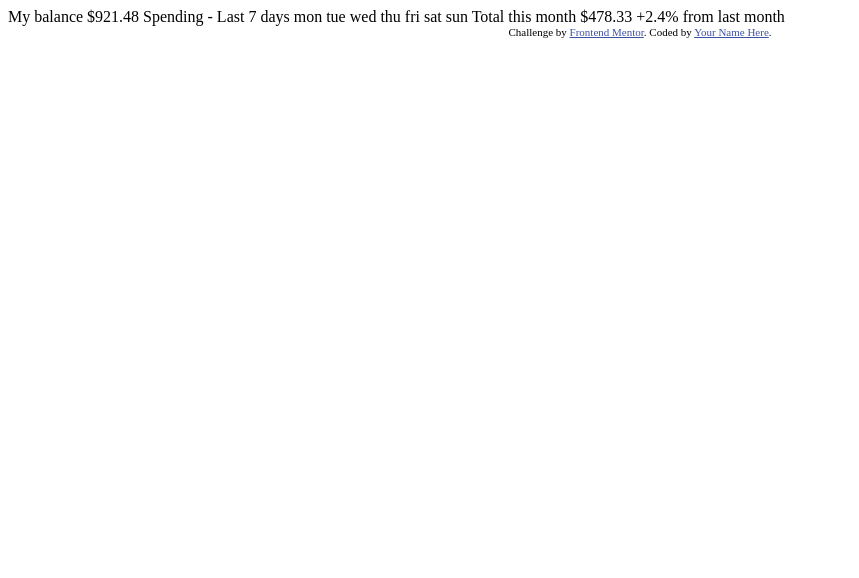
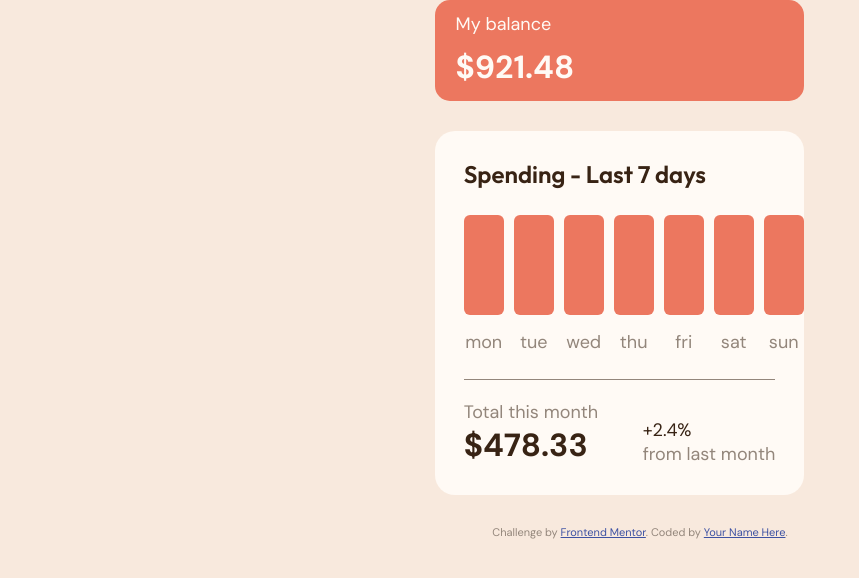
Before and after one commit to drStanojevic/test, a plain HTML site: page index.html in a window 1280 px wide. Shown: the whole page, without its empty margins (0-859 px from the left). Drawn offline with Linux system fonts and the light colour scheme.

Commit message:
finish layout and style

```diff
--- a/css/style.css
+++ b/css/style.css
@@ -0,0 +1,158 @@
+/* GOOGLE FONTS */
+@import url('https://fonts.googleapis.com/css2?family=DM+Sans:wght@400;700&family=Outfit:wght@300;400;600&display=swap');
+
+
+/* CUSTOME PROPERTIES */
+
+:root {
+   /*  ## Colors */
+
+/* ### Primary */
+
+--Soft-red: hsl(10, 79%, 65%);
+--Cyan: hsl(186, 34%, 60%);
+
+/* ### Neutral */
+
+--Dark-brown: hsl(25, 47%, 15%);
+--Medium-brown: hsl(28, 10%, 53%);
+--Cream: hsl(27, 66%, 92%);
+--Very-pale-orange: hsl(33, 100%, 98%);
+
+/* ## Typography */
+
+
+--Font-size: 18px;
+
+--Font-family: 'DM Sans', sans-serif;
+--Font-family-accent: 'Outfit', sans-serif;
+}
+
+
+
+/* RESET */
+
+* {
+    margin: 0;
+    padding: 0;
+    box-sizing: border-box;
+}
+
+/* GENERAL STYLE */
+body {
+
+    display: flex;
+    justify-content: center;
+    align-items: center;
+    padding: 0%;
+    background-color: var(--Cream);
+    font-size: var(--Font-size);
+    font-family: var(--Font-family);
+    color: var(--Medium-brown);
+}
+
+
+main {
+    display: grid;
+    gap: 30px;
+}
+/* BALANCE */
+
+.balance {
+    display: flex;
+    width: clamp(90%, 24.5vw, 500px);
+    background-color: var(--Soft-red);
+    border-radius: 15px;
+    padding:3% 5%;
+    color: var(--Very-pale-orange);
+}
+
+.title {
+    font-weight: 700;
+    font-size: 2rem;
+}
+
+.balance__ammount {
+
+    margin-top: 10px;
+}
+/* CARD */
+
+.card {
+    width: clamp(90%, 24.5vw, 500px);
+    background-color: var(--Very-pale-orange);
+    border-radius: 20px;
+    padding: 7%;
+
+    display: flex;
+    flex-direction: column;
+    gap: 20px;
+}
+.card__title {
+    color: var(--Dark-brown);
+    font-size: 1.5rem;
+    font-family: var(--Font-family-accent);
+    font-weight: 700;
+
+}
+
+.card__footer {
+    display: flex;
+    justify-content: space-between;
+
+}
+
+.growth {
+    align-self: flex-end;
+}
+
+/* Graph style */
+
+.chart {
+    display: flex;
+    align-items: flex-end;
+    gap: 10px;
+    width: clamp(90%, 24.5vw, 500px);
+
+}
+
+.item {
+    display: flex;
+    flex-direction: column;
+    align-items: center;
+    justify-content: center;
+    height: 150px;
+    width: 50px;
+    align-self: flex-end;
+    gap: 15px;
+}
+
+.bar {
+    width: 40px;
+    height: 100px;
+    background-color: var(--Soft-red);
+    transform-origin: bottom;
+    transition-property: transform;
+    transition-duration: 0.5s;
+    border-radius: 6px;
+}
+
+
+
+
+
+/* utils */
+
+.line {
+    border: none;
+    border-bottom: 1px solid var(--Medium-brown);
+}
+
+.title {
+    font-weight: 700;
+    font-size: 2rem;
+}
+
+.clr-dark {
+    color: var(--Dark-brown);
+}
--- a/index.html
+++ b/index.html
@@ -1,8 +1,10 @@
 <!DOCTYPE html>
 <html lang="en">
+
 <head>
   <meta charset="UTF-8">
-  <meta name="viewport" content="width=device-width, initial-scale=1.0"> <!-- displays site properly based on user's device -->
+  <meta name="viewport" content="width=device-width, initial-scale=1.0">
+  <!-- displays site properly based on user's device -->
 
   <link rel="icon" type="image/png" sizes="32x32" href="./images/favicon-32x32.png">
 
@@ -10,40 +12,84 @@
 
   <!-- Feel free to remove these styles or customise in your own stylesheet 👍 -->
   <style>
-    .attribution { font-size: 11px; text-align: center; }
-    .attribution a { color: hsl(228, 45%, 44%); }
+    .attribution {
+      font-size: 11px;
+      text-align: center;
+    }
+
+    .attribution a {
+      color: hsl(228, 45%, 44%);
+    }
   </style>
   <link rel="stylesheet" href="css/style.css">
 </head>
+
 <body>
 
-  My balance
-  $921.48
+  <main>
+    <div class="balance">
+      <div>
+        <p>My balance</p>
+        <h2 class="balance__ammount title">$921.48</h2>
+      </div>
+      <div class="circle"></div>
+    </div>
 
-  Spending - Last 7 days
+    <section class="card">
+      <h2 class="card__title">Spending - Last 7 days</h2>
+      <div class="chart">
+        <div class="item">
+          <div id="mon" class="bar"></div>
+          <p>mon</p>
+        </div>
+        <div class="item">
+          <div id="tue" class="bar"></div>
+          <p>tue</p>
+        </div>
+        <div class="item">
+          <div id="wed" class="bar"></div>
+          <p>wed</p>
+        </div>
+        <div class="item">
+          <div id="thu" class="bar"></div>
+          <p>thu</p>
+        </div>
+        <div class="item">
+          <div id="fri" class="bar"></div>
+          <p>fri</p>
+        </div>
+        <div class="item">
+          <div id="sat" class="bar"></div>
+          <p>sat</p>
+        </div>
+        <div class="item">
+          <div id="sun" class="bar"></div>
+          <p>sun</p>
+        </div>
+      </div>
+      <hr class="line">
 
-  mon
-  tue
-  wed
-  thu
-  fri
-  sat
-  sun
+      <div class="card__footer">
+        <div>
+          <p>Total this month</p>
+          <h2 class="clr-dark title">$478.33</h2>
+        </div>
+        <div class="growth">
+          <p class="clr-dark">+2.4%</p>
+          <p>from last month</p>
+        </div>
+      </div>
 
-  Total this month
-  $478.33
+    </section>
 
-  +2.4%
-  from last month
+    <div class="attribution">
+      Challenge by <a href="https://www.frontendmentor.io?ref=challenge" target="_blank">Frontend Mentor</a>.
+      Coded by <a href="#">Your Name Here</a>.
+    </div>
+  </main>
+  <script   src="https://code.jquery.com/jquery-3.6.3.min.js"
+      integrity="sha256-pvPw+upLPUjgMXY0G+8O0xUf+/Im1MZjXxxgOcBQBXU="   crossorigin="anonymous"></script>
+  <script src="index.js"></script>
+</body>
 
-  <div class="attribution">
-    Challenge by <a href="https://www.frontendmentor.io?ref=challenge" target="_blank">Frontend Mentor</a>.
-    Coded by <a href="#">Your Name Here</a>.
-  </div>
-  <script
-			  src="https://code.jquery.com/jquery-3.6.3.min.js"
-			  integrity="sha256-pvPw+upLPUjgMXY0G+8O0xUf+/Im1MZjXxxgOcBQBXU="
-			  crossorigin="anonymous"></script>
-      <script src="index.js"></script>
-</body>
 </html>
```
